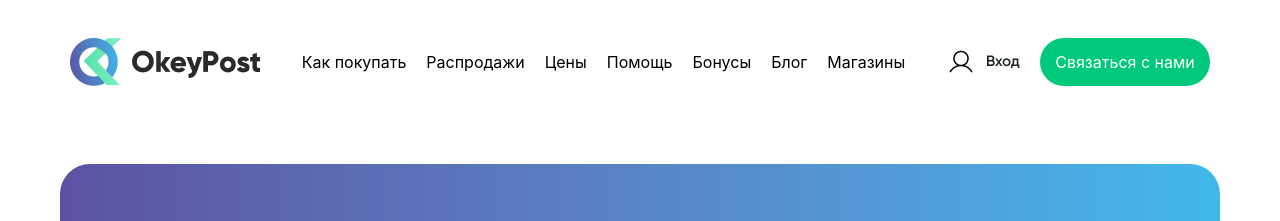
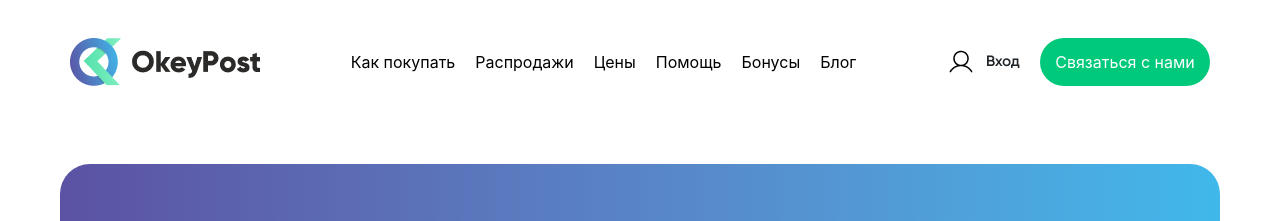
Before and after one commit to madinajahongirova01-jpg8/home1, a website: page src/main2.html in a window 1280 px wide. Shown: the top 221 px of the page. Drawn offline with nearby package versions, Linux system fonts and the light colour scheme; files that its build step writes are made by us from their sources.

Commit message:
update href2

```diff
--- a/src/main2.html
+++ b/src/main2.html
@@ -12,15 +12,17 @@
     <section class=" max-w-[1200px] m-auto">
         <div
             class="flex flex-col lg:flex-row justify-between items-center p-[20px] lg:p-[30px] gap-[20px] lg:gap-[0px]">
-            <img src="./img/Лого.png" alt="">
+            <a href="../index.html">
+                <img src="./img/Лого.png" alt="">
+            </a>
+
             <div class="flex flex-wrap lg:flex text-[16px] gap-[20px] p-[20px]">
-                <p>Как покупать</p>
-                <p>Распродажи</p>
-                <p>Цены</p>
-                <p>Помощь</p>
-                <p>Бонусы</p>
-                <p>Блог</p>
-                <p>Магазины</p>
+                <a href="./main1.html">Как покупать</a>
+                <a href="./main2.html">Распродажи</a>
+                <a href="./main3.html">Цены</a>
+                <a href="./main4.html">Помощь</a>
+                <a href="./main5.html">Бонусы</a>
+                <a href="./main6.html">Блог</a>
             </div>
             <div class="flex items-center gap-[20px]">
                 <img class="w-[73px] h-[28px]" src="./img/Вход.png" alt="">
```
